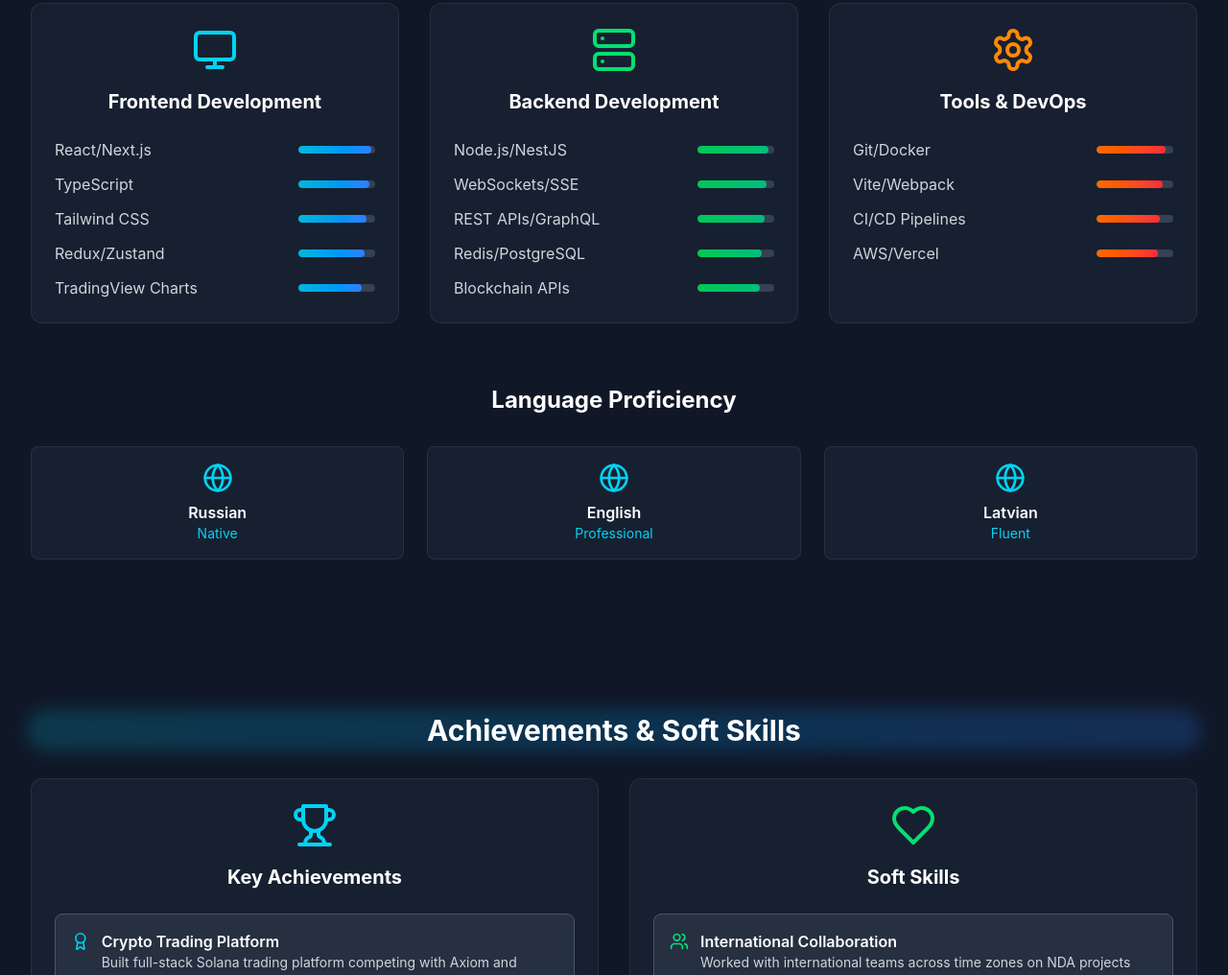
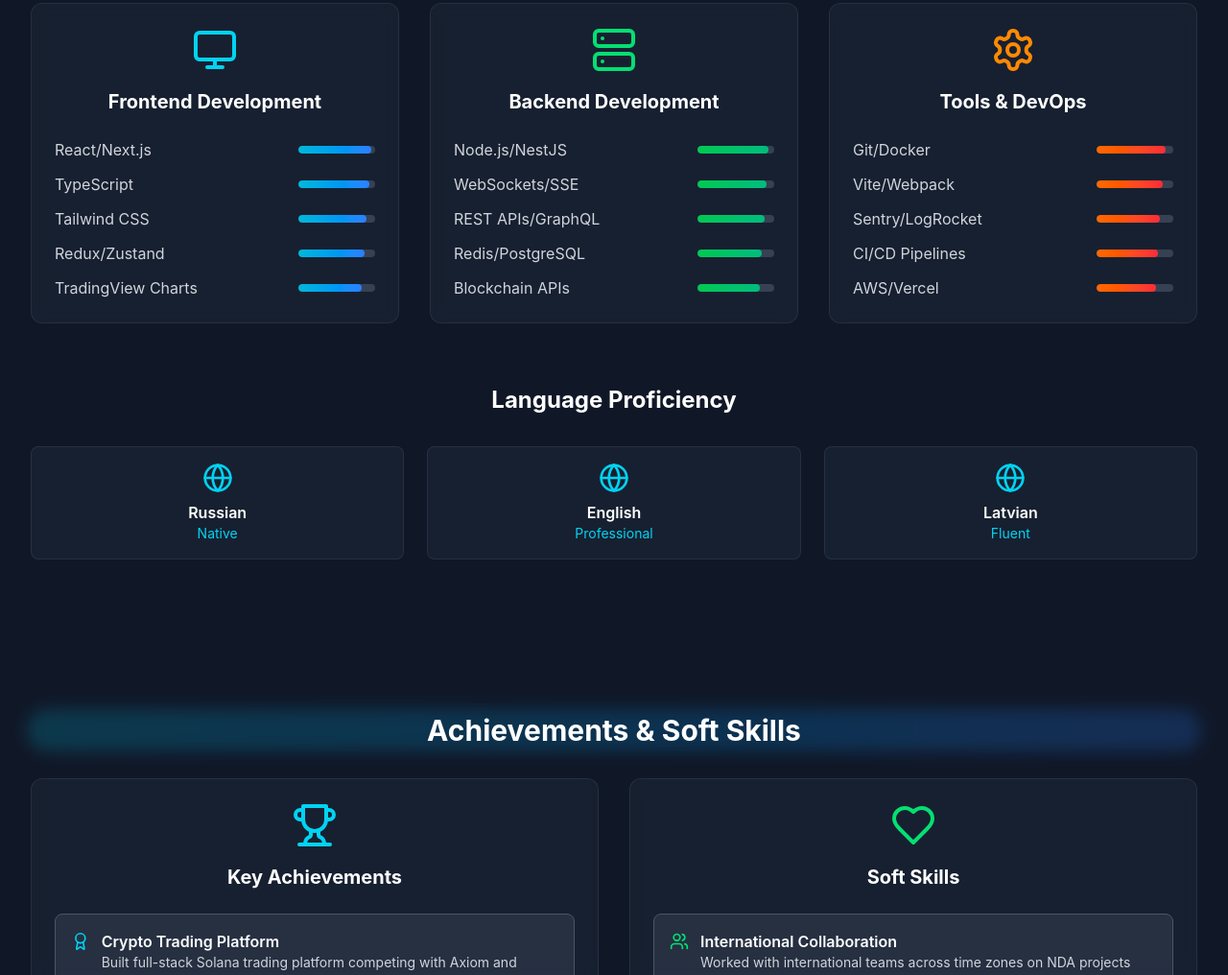
Before and after one commit to Andryshka7/portfolio, an Astro site: page / in a window 1280 px wide. Shown: the part 3326-4342 px from the top of the page at 96% size. Built offline with nearby package versions, Linux system fonts and the light colour scheme; Astro itself is replaced by a stand-in of ours; no server answers.

Commit message:
refactor: update project name in package files; enhance CV layout and update description in manifest; adjust robots.txt for favicon; modify TechStack component skill levels

```diff
--- a/package.json
+++ b/package.json
@@ -1,5 +1,5 @@
 {
-    "name": "andrey-lapchik-portfolio",
+    "name": "portfolio",
     "type": "module",
     "version": "0.0.1",
     "scripts": {
--- a/public/meta/robots.txt
+++ b/public/meta/robots.txt
@@ -15,6 +15,6 @@ Disallow: /node_modules/
 
 # Allow access to important files
 Allow: /CV.pdf
-Allow: /favicon.ico
+Allow: /favicon.png
 Allow: /me.png
 Allow: /preview.png
--- a/src/components/TechStack/index.astro
+++ b/src/components/TechStack/index.astro
@@ -21,8 +21,9 @@ const BACKEND = [
 const TOOLS = [
     { name: 'Git/Docker', level: '90%' },
     { name: 'Vite/Webpack', level: '86%' },
-    { name: 'CI/CD Pipelines', level: '83%' },
-    { name: 'AWS/Vercel', level: '80%' }
+    { name: 'Sentry/LogRocket', level: '83%' },
+    { name: 'CI/CD Pipelines', level: '80%' },
+    { name: 'AWS/Vercel', level: '78%' }
 ]
 
 const LANGUAGES = [
--- a/src/helpers/index.ts
+++ b/src/helpers/index.ts
@@ -1,4 +1,2 @@
-
-
 export * from './formatTelegramMessage'
 export * from './sendTelegramMessage'
```
Also changed, not shown: public/meta/manifest.json, 2 other files.
